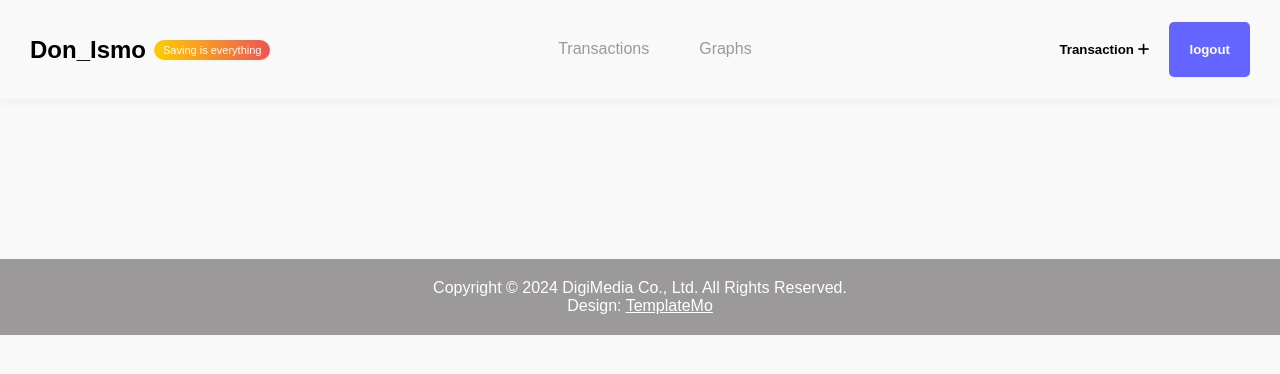
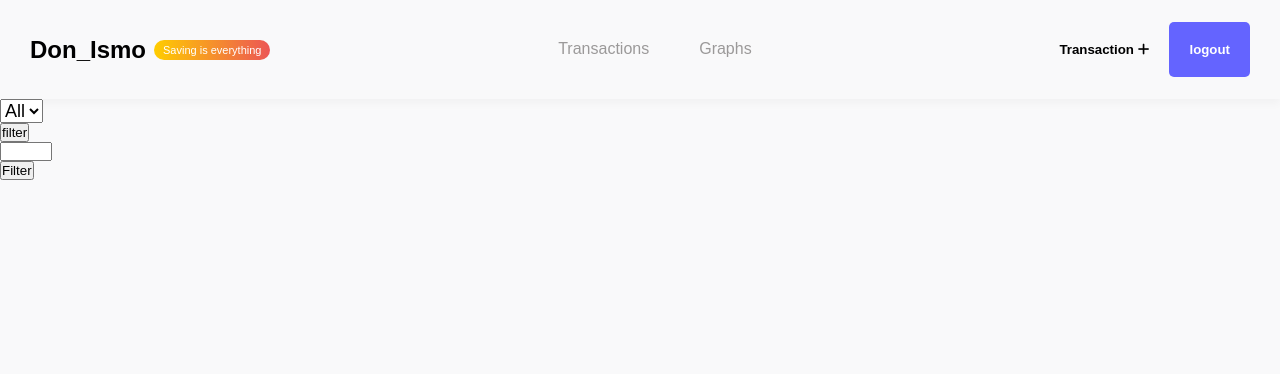
Before and after one commit to Ismail-ibr/pfa, a Flask app: page /dashboard in a window 1280 px wide. Shown: the top 374 px of the page. Run offline with Flask 3, Linux system fonts and the light colour scheme; the visitor is signed in with stand-in values (Sample User, id 1); data that the repository does not hold is empty.

Commit message:
added balance and filtering by category

```diff
--- a/app/form.py
+++ b/app/form.py
@@ -1,6 +1,6 @@
 from flask_wtf import FlaskForm
 from wtforms import StringField,SubmitField,IntegerField,PasswordField,EmailField,DateField,FloatField
-from wtforms.validators import DataRequired,Email,ValidationError
+from wtforms.validators import DataRequired,Email,ValidationError,NumberRange
 from app.models import Users
 import datetime
 
@@ -28,5 +28,11 @@ class AddTransactionForm(FlaskForm):
     submit=SubmitField('Add Transaction')
 
 
-#class logoutbutton(FlaskForm):
-#    logout=SubmitField('logout')
+class filterbymonth(FlaskForm):
+    month=IntegerField('month',validators=[NumberRange(min=1,max=12,message='month should be between 1 and 12')])
+    submit=SubmitField('Filter')
+class ModifyTransaction(FlaskForm):
+    amount=FloatField('New Amount',validators=[DataRequired()])
+    category=StringField('New category',validators=[DataRequired()])
+    date=DateField('New date',default=datetime.datetime.now())
+    submit=SubmitField('Modify')
--- a/app/models.py
+++ b/app/models.py
@@ -9,6 +9,7 @@ class Users(db.Model):
     password=db.Column(db.String(10),nullable=False)
     email=db.Column(db.String(30),unique=True,nullable=False)
     phone=db.Column(db.Integer,unique=True,nullable=False)
+    balance=db.Column(db.Float,nullable=False,default=0.0)
     transactions=db.relationship('Transaction',backref='user',lazy=True)
     def __str__(self):
         return str(self.idU),str(self.name),str(self.password),str(self.email),str(self.phone)
@@ -21,15 +22,12 @@ class Category(db.Model):
     idC=db.Column(db.Integer,primary_key=True)
     name=db.Column(db.String(30),unique=True,nullable=True)
     transactions=db.relationship('Transaction',backref='category',lazy=True)
-
     def __str__(self):
         return str(self.idC),str(self.name)
     def get_id(self):
         return self.idC
     def get_name(self):
         return self.name
-
-
 class Transaction(db.Model):
     idT=db.Column(db.Integer,primary_key=True)
     amount=db.Column(db.Float,nullable=False)
--- a/app/routes.py
+++ b/app/routes.py
@@ -1,8 +1,9 @@
 from app import app,db
-from flask import render_template,redirect,url_for,flash,session
+from flask import render_template,redirect,url_for,flash,session,request
 from flask_login import login_user,logout_user,current_user
-from app.form import SignUpForm,LoginForm,AddTransactionForm
+from app.form import SignUpForm,LoginForm,AddTransactionForm,ModifyTransaction,filterbymonth
 from app.models import Users,Transaction,Category
+from sqlalchemy import desc
 
 @app.route("/",methods=['GET','POST'])
 def homepage():
@@ -41,7 +42,60 @@ def layout():
 @app.route('/dashboard',methods=['GET','POST'])
 def dashboard():
     if'user_id' in session:
-        transactions=Transaction.query.filter_by(idU=session['user_id']).all()
+        category=Category.query.all()
+        choice=request.form.get('cat_filter')
+        print(str(choice))
+        if choice is None:
+            flash("no transaction in this category")
+            transactions=Transaction.query.filter_by(idU=session['user_id']).order_by(desc(Transaction.date))
+        elif str(choice)=="All":
+            transactions=Transaction.query.filter_by(idU=session['user_id']).order_by(desc(Transaction.date))
+        else:
+            transactions=Transaction.query.filter_by(idU=session['user_id'],idC=choice).order_by(desc(Transaction.date))
+        form=AddTransactionForm()
+        month_filter=filterbymonth()
+        if form.validate_on_submit() and form.submit.data:
+            amount=form.amount.data
+            categ=Category.query.filter_by(name=form.category.data).first()
+            date=form.date.data
+            if not categ:
+                categ=Category(name=form.category.data)
+                try:
+                    db.session.add(categ)
+                    db.session.commit()
+                except Exception as e:
+                    db.session.rollback()
+                    flash('error: {}'.format(str(e)),'danger')
+            transact=Transaction(amount=amount,idC=categ.get_id(),idU=session['user_id'],date=date)
+            try:
+                db.session.add(transact)
+                db.session.commit()
+                flash('Transaction added successfully','success')
+                return redirect(url_for('dashboard'))
+            except Exception as e:
+                db.session.rollback()
+                flash('an error has occured while adding transaction, please try again :{}'.format(str(e)),'danger')
+        return render_template('dashboard.html',title="dashboard",filter_date=month_filter,category=category,Transac=transactions,transactform=form,style='./static/dashboard.css',script='./static/dashboard.js')
+    else:
+        flash('please login', 'warning')
+        return redirect(url_for('homepage'))
+
+
+@app.route('/logout',methods=['GET'])
+def logout():
+    logout_user()
+    flash('You have been logged out','info')
+    return redirect(url_for('homepage'))
+
+@app.route('/profile',methods=['Get','Post'])
+def Profile():
+    return render_template('profile.html',title="Profile",style='./static/profile.css',script='./static/profile.js')
+
+
+
+@app.route('/graphs',methods=['GET','POST'])
+def graphs():
+    if 'user_id' in session:
         form=AddTransactionForm()
         if form.validate_on_submit() and form.submit.data:
             amount=form.amount.data
@@ -60,17 +114,8 @@ def dashboard():
                 db.session.add(transact)
                 db.session.commit()
                 flash('Transaction added successfully','success')
+                return redirect(url_for('graphs'))
             except Exception as e:
                 db.session.rollback()
                 flash('an error has occured while adding transaction, please try again :{}'.format(str(e)),'danger')
-        return render_template('dashboard.html',title="dashboard",Transac=transactions,transactform=form,style='./static/dashboard.css',script='./static/dashboard.js')
-    else:
-        flash('please login', 'warning')
-        return redirect(url_for('homepage'))
-
-
-@app.route('/logout',methods=['GET'])
-def logout():
-    logout_user()
-    flash('You have been logged out','info')
-    return redirect(url_for('homepage'))
+    return render_template('graphs.html',title="dashboard",transactform=form,style='./static/dashboard.css',script='./static/dashboard.js')
--- a/app/static/dashboard.css
+++ b/app/static/dashboard.css
@@ -309,3 +309,9 @@
     transition: all 0.5s;
   }
   /*---------------footer-----------------*/
+  SELECT {
+
+    font-family: Arial, Helvetica, sans-serif;
+    font-size: 18px;
+
+    }
--- a/app/templates/dashboard.html
+++ b/app/templates/dashboard.html
@@ -9,7 +9,7 @@
             <div class="list">
                 <ul>
                     <li><a href="#">Transactions</a></li>
-                    <li><a href="#">Graphs</a></li>
+                    <li><a href={{url_for('graphs')}}>Graphs</a></li>
                 </ul>
             </div>
             <div class="nav-button">
@@ -55,14 +55,38 @@
             </div>
             <div id="over"></div>
         </div>
+        <form method="POST">
+            <div>
+                <div>
+                    <SELECT name="cat_filter">
+                    <OPTION Value="All" Selected>All</option>
+                    {%for cat in category%}
+                    <OPTION Value="{{cat.get_id()}}">{{cat.get_name()}}</OPTION>
+                    {%endfor%}
+                    </SELECT>
+                </div>
+                <button type="submit">filter</button>
+            </div>
+        </form>
+        <form>
+            <div>
+                {{filter_date.month()}}
+            </div>
+            <div>
+                {{filter_date.submit()}}
+            </div>
+        </form>
         <div class="main-content">
+
+
             <div class="transaction">
                 {%for transact in Transac%}
                     <div class="transac">
                         <div class="transac_descrip">
-                            <h2>Transaction amount: {{transact.get_amount()}}</h2>
+                            <h2>Transaction Amount: {{transact.get_amount()}}</h2>
                             <h3>Transaction Categorie: {{transact.get_cat()}}</h3>
-                            <h4>Transaction date: {{transact.get_date().strftime('%m-%d-%Y')}}</h4>
+                            <h4>Transaction Date: {{transact.get_date().strftime('%d-%m-%Y')}}</h4>
+                            <h3 style='display:none'>id={{transact.get_id()}}</h3>
                         </div>
                         <div class="btns_transac">
                             <button class="modifier">Modify</button>
--- a/app/templates/layout.html
+++ b/app/templates/layout.html
@@ -22,7 +22,7 @@
     {%block content%}
 
     {% endblock %}
-    <footer>
+    <!--<footer>
         <div class="container">
             <div class="row">
                 <div class="col-lg-12">
@@ -33,6 +33,6 @@
                 </div>
             </div>
         </div>
-    </footer>
+    </footer>-->
 </body>
 </html>
```
Also changed, not shown: app/static/style.css (+21 -0 lines).
